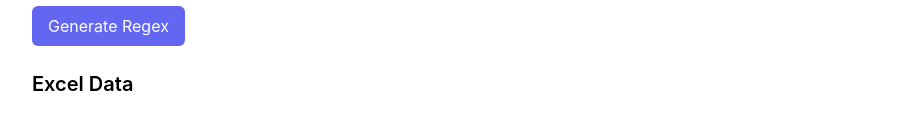
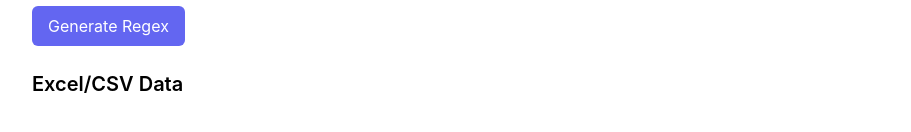
Before and after one commit to achu1998/regex-pattern-match-llm, a React (Create React App) app in the folder frontend/: page / in a window 1280 px wide. Shown: the part 240-372 px from the top of the page, without its empty margins (184-1095 px from the left). Built offline with nearby package versions, Linux system fonts and the light colour scheme.

Commit message:
UI Change

```diff
--- a/frontend/src/App.js
+++ b/frontend/src/App.js
@@ -180,7 +180,7 @@ function App() {
                 <b>Replacement Value: </b>{replace}
             </p>
 
-            <h3 className="text-xl font-semibold mt-6 mb-4">Excel Data</h3>
+            <h3 className="text-xl font-semibold mt-6 mb-4">Excel/CSV Data</h3>
 
             {/* Loader: Visible when loading is true */}
             {loading && (
```
